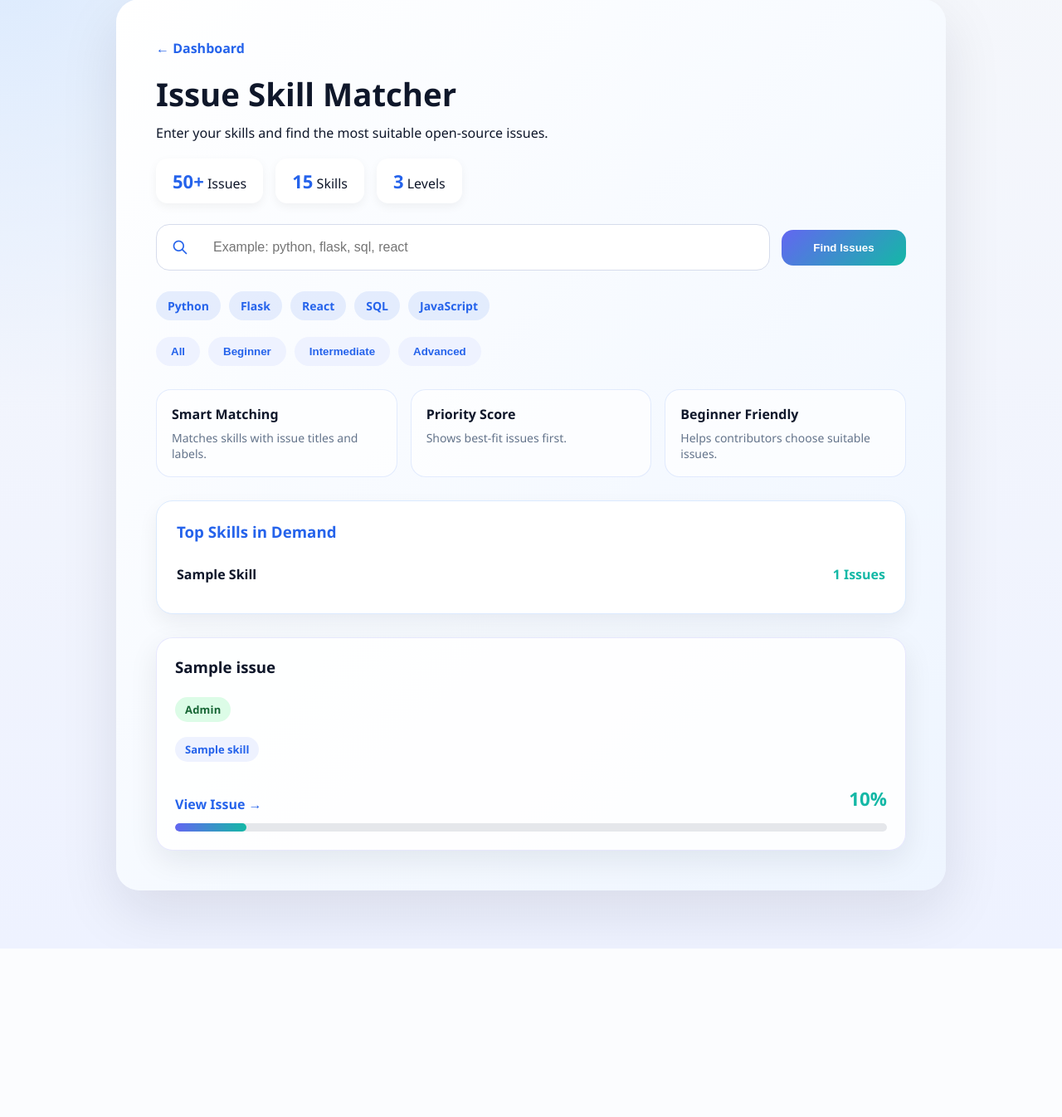
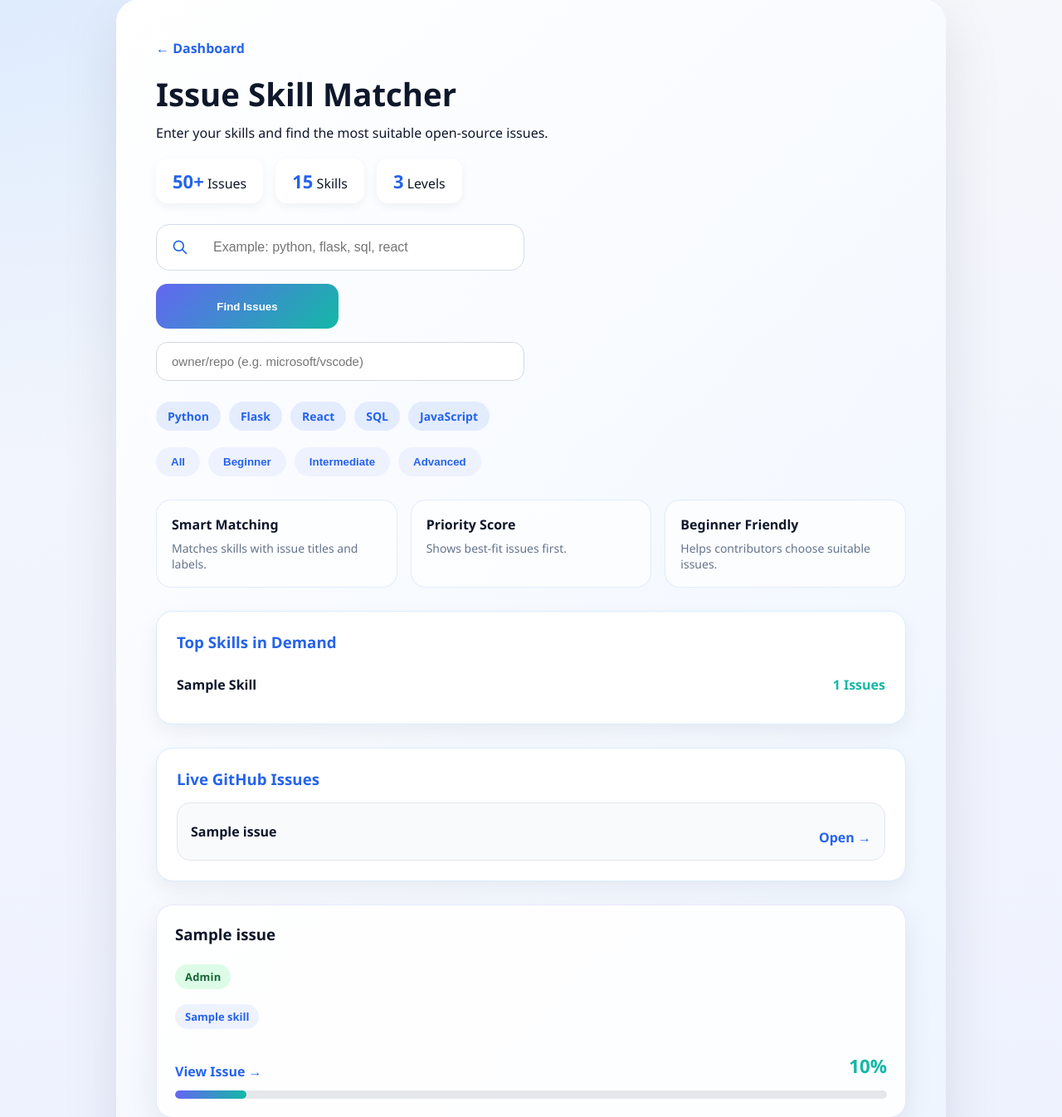
Before and after one commit to mayank200529/open-source-contributor-intelligence-platform, a Flask app: template app/templates/skill_match.html in a window 1280 px wide. Shown: the part 71-1417 px from the top of the page at 83% size. Before the commit the page ends 1214 px from the top, so only its background shows below. Run offline with Flask 3, Linux system fonts and the light colour scheme; the template is opened without the code that fills it: most values are stand-ins (such as "Sample title", 1, 10 or a date in 2020).

Commit message:
feat: fetch live GitHub issues and add skill demand analytics

```diff
--- a/app/app.py
+++ b/app/app.py
@@ -144,12 +144,43 @@ def calculate_match(user_skills, issue_text):
     score = int((len(matched) / len(user_skills)) * 100)
     return score, matched
 
+def fetch_github_issues(repo_name):
+    url = f"https://api.github.com/repos/{repo_name}/issues"
+
+    response = requests.get(url)
+
+    if response.status_code != 200:
+        return []
+
+    data = response.json()
+
+    issues = []
+
+    for issue in data[:10]:
+
+        if "pull_request" in issue:
+            continue
+
+        issues.append({
+            "title": issue["title"],
+            "url": issue["html_url"],
+            "state": issue["state"]
+        })
+
+    return issues
+
+
 @app.route("/skill-match", methods=["GET", "POST"])
 def skill_match():
     matched_issues = []
+    github_issues = []
 
     if request.method == "POST":
         skills = request.form.get("skills", "")
+        repo = request.form.get("repo", "")
+
+        if repo:
+            github_issues = fetch_github_issues(repo)
         user_skills = skills.split(",")
 
         for issue in issues:
@@ -169,8 +200,11 @@ def skill_match():
     return render_template(
         "skill_match.html",
         matched_issues=matched_issues,
-        top_skills=top_skills
+        top_skills=top_skills,
+        github_issues=github_issues
     )
+
+
 
 @app.route("/", methods=["GET", "POST"])
 def index():
--- a/app/static/style.css
+++ b/app/static/style.css
@@ -1031,3 +1031,62 @@ body {
 .skill-demand-row strong{
     color:#14b8a6;
 }
+
+.repo-input-wrapper{
+    margin-top:15px;
+}
+
+.repo-input-wrapper input{
+    width:100%;
+    padding:16px;
+    border-radius:14px;
+    border:1px solid #d6dcec;
+    font-size:15px;
+}
+
+.skill-form{
+    display:grid;
+    grid-template-columns: 1fr 1fr;
+    gap:16px;
+    align-items:center;
+}
+
+.skill-form button{
+    grid-column:1 / -1;
+    width:220px;
+    justify-self:start;
+    height:54px;
+}
+
+.repo-input-wrapper{
+    margin-top:0;
+}
+
+.repo-input-wrapper input{
+    height:56px;
+}
+
+.live-issues-list{
+    display:grid;
+    gap:14px;
+}
+
+.live-issue-row{
+    display:flex;
+    justify-content:space-between;
+    align-items:center;
+    gap:18px;
+    padding:16px;
+    border-radius:16px;
+    background:#f8fafc;
+    border:1px solid #e5e7eb;
+}
+
+.live-issue-row span{
+    font-weight:700;
+    color:#0f172a;
+}
+
+.live-issue-row a{
+    white-space:nowrap;
+}
--- a/app/templates/skill_match.html
+++ b/app/templates/skill_match.html
@@ -32,6 +32,12 @@
             >
         </div>
         <button type="submit">Find Issues</button>
+
+        <input
+           type="text"
+           name="repo"
+           placeholder="owner/repo (e.g. microsoft/vscode)"
+        >
     </form>
     <div class="skill-chips">
         <span>Python</span>
@@ -75,6 +81,24 @@
         </div>
         {% endfor %}
     </div>
+
+    {% if github_issues %}
+    <div class="top-skills-card">
+        <h3>Live GitHub Issues</h3>
+
+        <div class="live-issues-list">
+            {% for issue in github_issues %}
+            <div class="live-issue-row">
+                <span>{{ issue.title }}</span>
+
+                <a href="{{ issue.url }}" target="_blank" class="issue-link">
+                    Open →
+                </a>
+            </div>
+            {% endfor %}
+        </div>
+    </div>
+    {% endif %}
 
     <div class="issue-results">
         {% for issue in matched_issues %}
```
